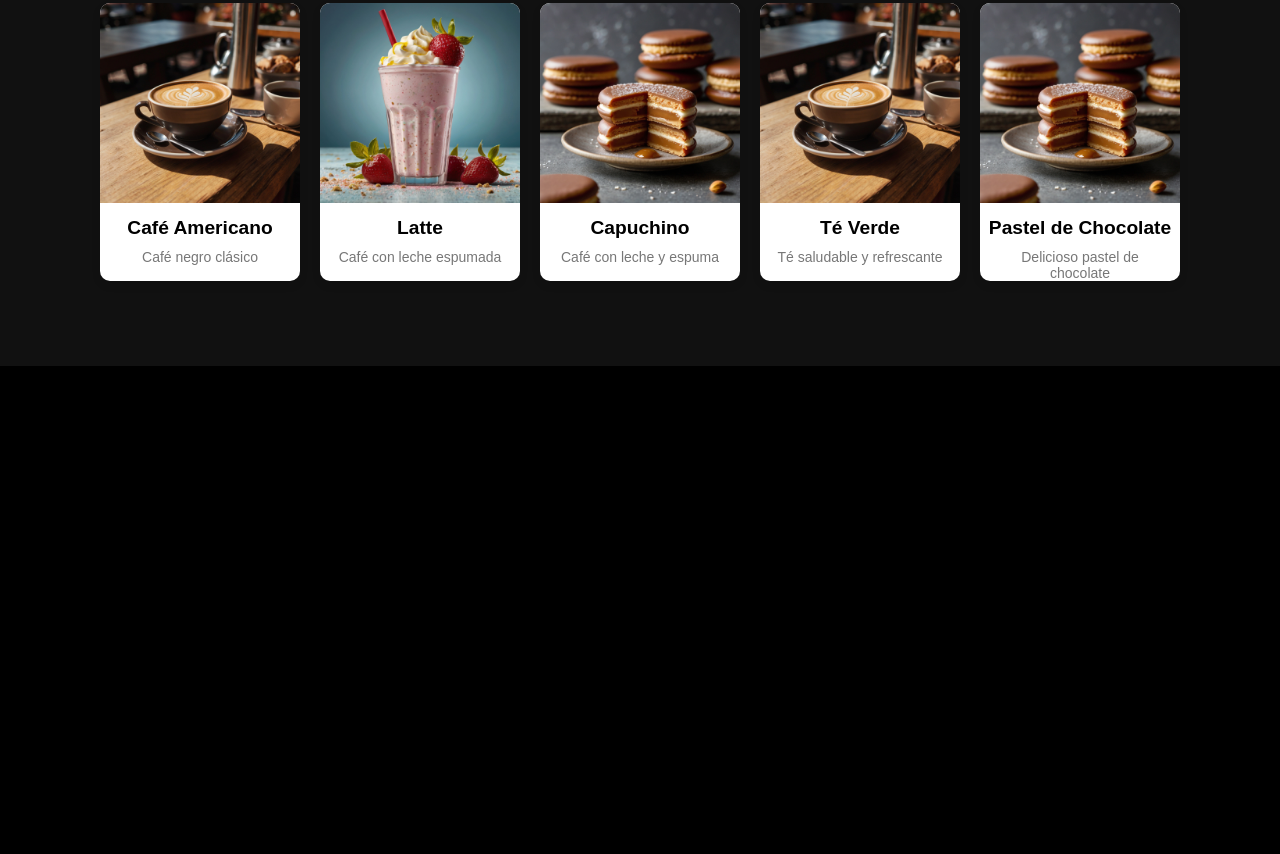
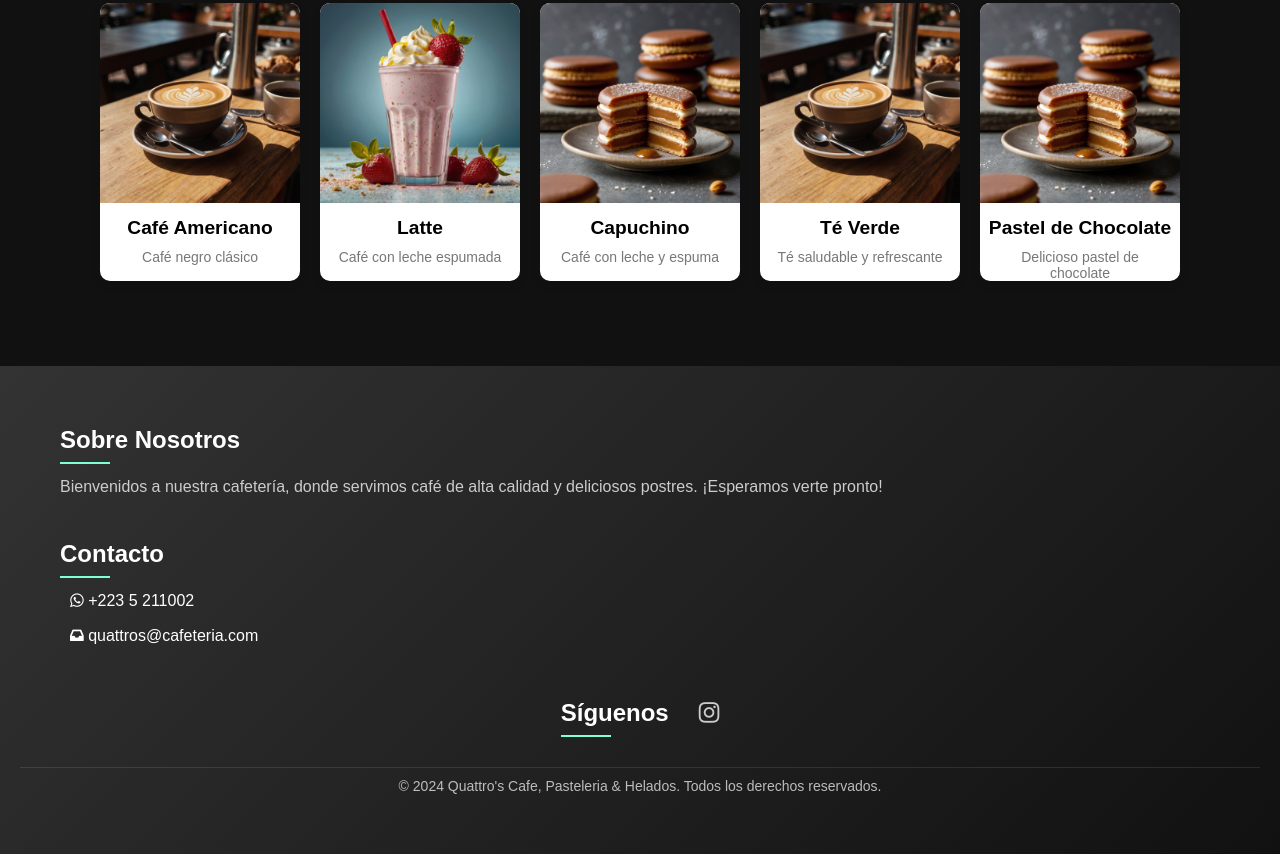
Before and after one commit to QuattrosCafeyHelados/web, a plain HTML site: page menu.html in a window 1280 px wide. Shown: the part 1798-2652 px from the top of the page. Before the commit the page ends 2164 px from the top, so only its background shows below. Drawn offline with Linux system fonts and the light colour scheme.

Commit message:
Add files via upload

```diff
--- a/menu.html
+++ b/menu.html
@@ -90,6 +90,36 @@
 
     </section>
 
+    <footer class="footer">
+
+        <div class="footer-decorations">
+            <div class="footer-decoration"></div>
+            <div class="footer-decoration"></div>
+        </div>
+        <div class="footer-content">
+            <div class="footer-section about">
+                <h2>Sobre Nosotros</h2>
+                <p>Bienvenidos a nuestra cafetería, donde servimos café de alta calidad y deliciosos postres. ¡Esperamos verte pronto!</p>
+            </div>
+            <div class="footer-section contact">
+                <h2>Contacto</h2>
+                <p><a href="#"><i class="fa fa-whatsapp" aria-hidden="true"></i> +223 5 211002</p></a>
+                <p><a href="#"><i class="fa fa-inbox" aria-hidden="true"></i> quattros@cafeteria.com</p></a>
+            </div>
+            <div class="footer-section social">
+                <h2>Síguenos</h2>
+
+                <div class="social-icons"><br>
+                    <a href="https://www.instagram.com/quattroshelados?igsh=MXU0aGt2MGVnNXluaA==" target="_blank"> <i class="fa fa-instagram" aria-hidden="true"></i></a>
+                </div>
+            </div>
+        </div>
+        <div class="footer-bottom">
+            <p>&copy; 2024 Quattro's Cafe, Pasteleria & Helados. Todos los derechos reservados.</p>
+        </div>
+
+    </footer>
+
     <!-- sticky scroll hacia abajo  -->
     <script type="text/javascript">
         window - addEventListener("scroll", function () {
--- a/styles.css
+++ b/styles.css
@@ -708,7 +708,7 @@ transition-delay: 0.5s;
 
 .ubicacion img {
     width: 300px;
-    height: 500px;
+    height: 300px;
     border-radius: 10px;
     box-shadow: 0 4px 8px rgba(0, 0, 0, 0.1);
     transition: transform 0.3s ease-in-out;
--- a/styles2.css
+++ b/styles2.css
@@ -132,6 +132,28 @@ navbar a
     color: aquamarine;
 
  }
+
+ .navbarmenu li::before {
+    transform: scaleX(0);
+    transform-origin: bottom right;
+  }
+
+  .navbarmenu li:hover::before {
+    transform: scaleX(1);
+    transform-origin: bottom left;
+  }
+
+  .navbarmenu li::before {
+    content: " ";
+    display: block;
+    position: absolute;
+    top: 0; right: 0; bottom: 0; left: 0;
+    inset: 0 0 0 0;
+    background:rgb(101, 101, 101);
+    border-radius: 15px;
+    z-index: -1;
+    transition: transform .3s ease;
+  }
 
 
 input{
@@ -323,3 +345,192 @@ header.sticky ul li a{
 .producto:hover img {
     transform: scale(1.1);
 }
+
+.footer {
+    background: linear-gradient(135deg, #333 0%, #111 100%);
+    color: white;
+    padding: 60px 20px;
+    position: relative;
+    width: 100%;
+    text-align: center;
+    overflow: hidden;
+}
+
+.footer-decorations {
+    position: absolute;
+    top: 0;
+    left: 0;
+    width: 100%;
+    height: 100%;
+    pointer-events: none;
+    overflow: hidden;
+    z-index: -1;
+}
+
+.footer-decoration {
+    position: absolute;
+    width: 300px;
+    height: 300px;
+    background: rgba(255, 255, 255, 0.1);
+    border-radius: 50%;
+    animation: move 20s infinite;
+}
+
+.footer-decoration:nth-child(1) {
+    top: -100px;
+    left: -100px;
+    animation-delay: 0s;
+}
+
+.footer-decoration:nth-child(2) {
+    bottom: -100px;
+    right: -100px;
+    animation-delay: 10s;
+}
+
+@keyframes move {
+    0% {
+        transform: translate(0, 0) scale(1);
+    }
+    50% {
+        transform: translate(50px, 50px) scale(1.2);
+    }
+    100% {
+        transform: translate(0, 0) scale(1);
+    }
+}
+
+.footer-content {
+    display: flex;
+    flex-direction: column;
+    gap: 40px;
+    max-width: 1200px;
+    margin: auto;
+    padding: 0 20px;
+}
+
+.footer-section {
+    text-align: left;
+}
+
+.footer-section h2 {
+    font-size: 24px;
+    color: #fff;
+    margin-bottom: 20px;
+    position: relative;
+}
+
+.footer-section h2::after {
+    content: "";
+    position: absolute;
+    width: 50px;
+    height: 2px;
+    background-color: aquamarine; /* Color de línea */
+    bottom: -10px;
+    left: 0;
+}
+
+.footer-section p {
+    color: #ccc;
+    font-size: 16px;
+    line-height: 1.6;
+}
+
+.footer-section.contact p {
+    margin-bottom: 10px;
+
+}
+.footer-section.contact p a{
+    color: white;
+}
+
+.footer-section.social {
+    display: flex;
+    justify-content: center;
+}
+
+.social-icons {
+    display: flex;
+    gap: 20px;
+}
+
+.social-icons a {
+    color: #ccc;
+    font-size: 24px;
+    transition: transform 0.3s ease-in-out;
+}
+
+.social-icons a:hover {
+    color: aquamarine; /* Color al pasar el ratón */
+    transform: scale(1.3);
+    padding: 3px;
+    border-radius: 4px;
+}
+
+.footer-bottom {
+    margin-top: 20px;
+    border-top: 1px solid rgba(255, 255, 255, 0.1);
+    padding-top: 10px;
+}
+
+.footer-bottom p {
+    font-size: 14px;
+    color: rgba(255, 255, 255, 0.7);
+}
+
+@media (max-width: 900px)
+{
+
+header h3{
+    font-size: 1.1em;
+    padding: 10px;
+}
+
+header.sticky h3{
+    font-size: 1.1em;
+   padding: 3px 0 0 0;
+}
+
+.navbarmenu
+{
+    font-size: 0.8em;
+    justify-content: start;
+    padding-left: 35px;
+}
+
+
+
+
+header
+{
+    flex-direction: column;
+}
+
+.toggle{
+    top: 20px;
+    right: 15px;
+}
+
+#producto .producto img{
+    display: flex;
+    width: 120px;
+    height: 100px;
+
+}
+
+#producto .producto.show{
+    width: 120px;
+    height: 170px;
+}
+
+
+.footer-section.social{
+    flex-direction: column;
+    align-items: center;
+}
+
+.footer-section {
+    margin-bottom: 20px;
+}
+
+}
```
